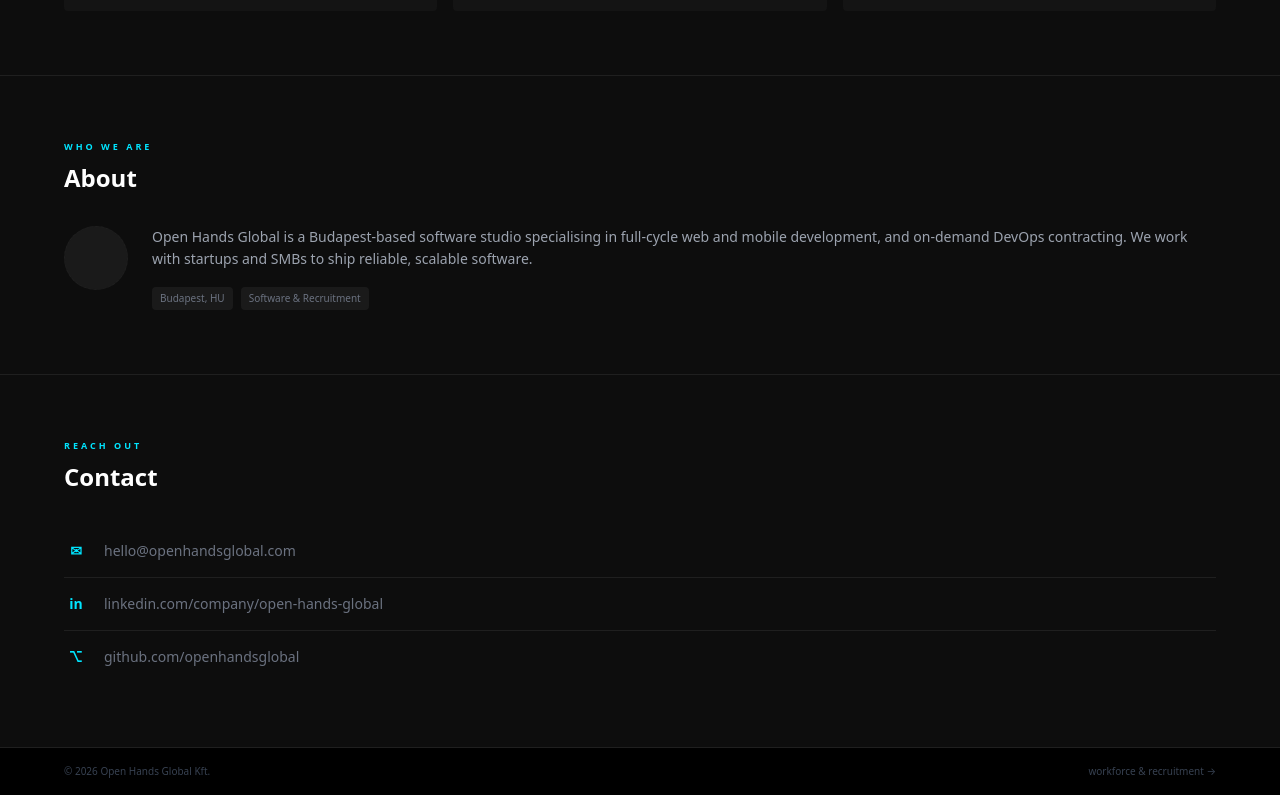
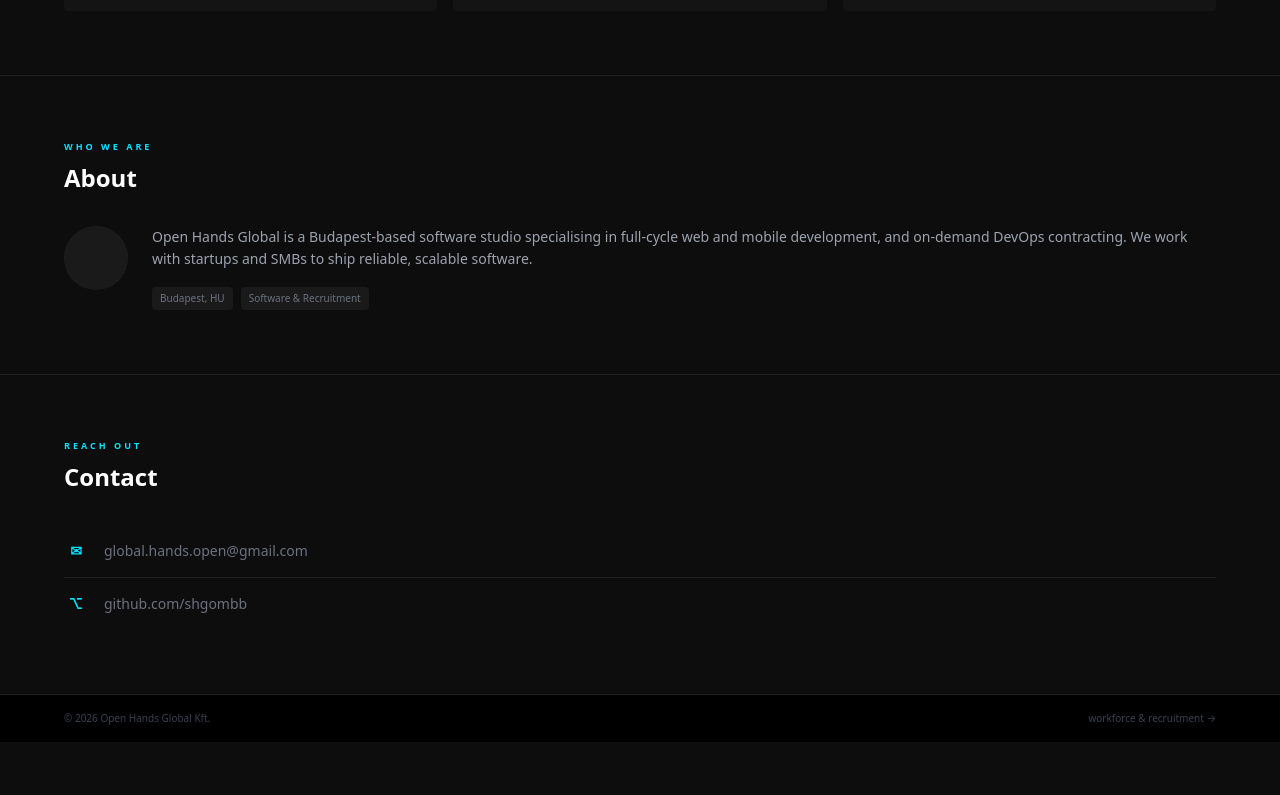
Before and after one commit to shgombb/open-hands-global-kft, a React (Vite) app: page / in a window 1280 px wide. Shown: the part 1607-2402 px from the top of the page. After the commit the page ends 2349 px from the top, so only its background shows below. Built offline with nearby package versions, Linux system fonts and the light colour scheme.

Commit message:
upodate contacts

```diff
--- a/src/data/contact.ts
+++ b/src/data/contact.ts
@@ -10,20 +10,14 @@
 export const contactLinks: ContactLink[] = [
   {
     id: 'email',
-    label: 'hello@openhandsglobal.com',
-    href: 'mailto:hello@openhandsglobal.com',
+    label: 'global.hands.open@gmail.com',
+    href: 'mailto:global.hands.open@gmail.com',
     icon: 'email',
   },
   {
-    id: 'linkedin',
-    label: 'linkedin.com/company/open-hands-global',
-    href: 'https://linkedin.com/company/open-hands-global',
-    icon: 'linkedin',
-  },
-  {
     id: 'github',
-    label: 'github.com/openhandsglobal',
-    href: 'https://github.com/openhandsglobal',
+    label: 'github.com/shgombb',
+    href: 'https://github.com/shgombb',
     icon: 'github',
   },
 ]
```
